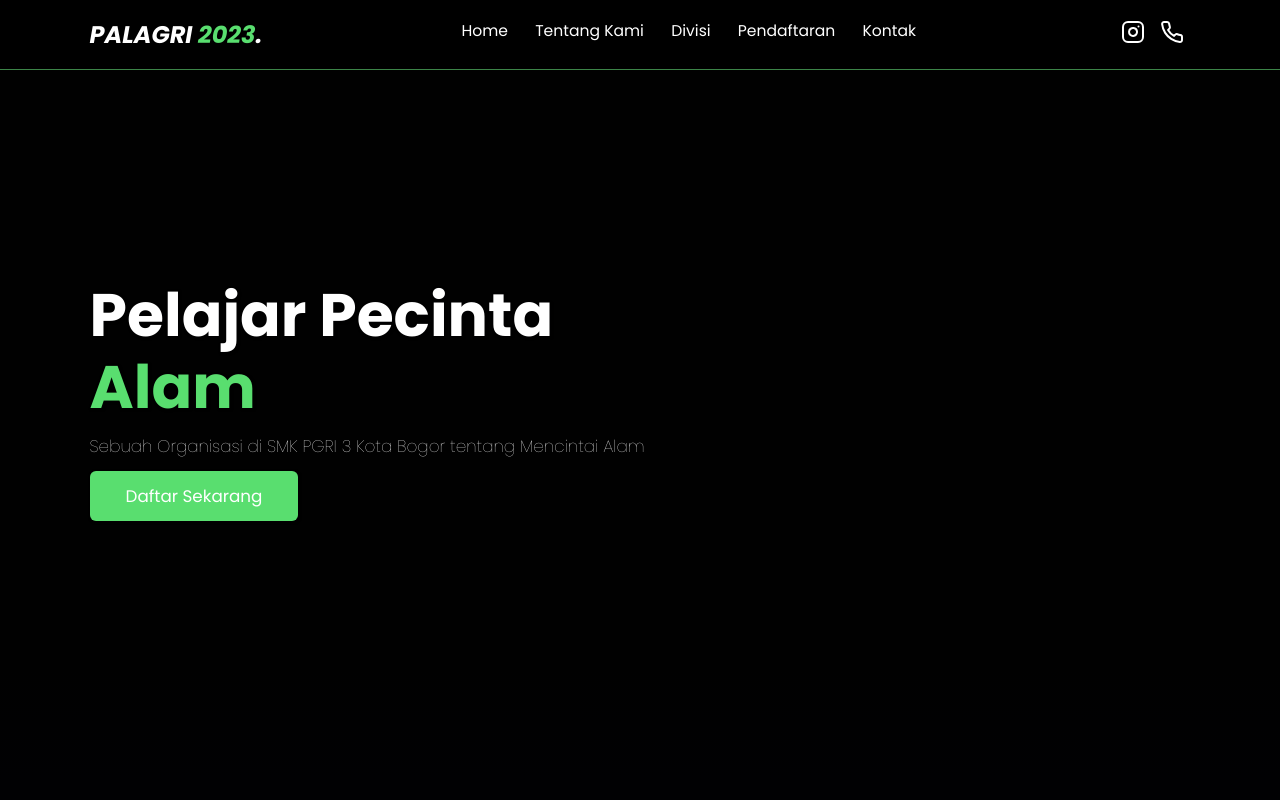
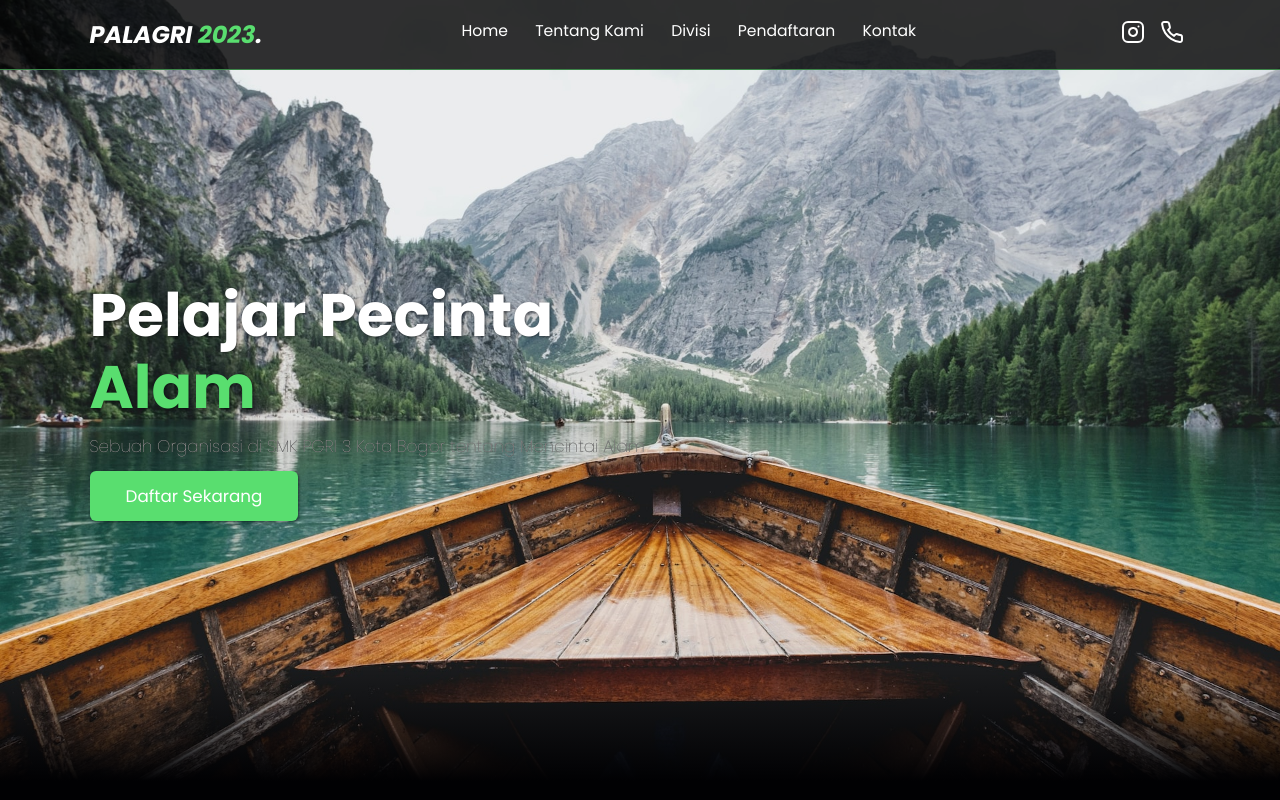
Before and after one commit to RizalMahdi/PALAGRI, a plain HTML site: page index.html in a window 1280 px wide. Shown: the top 800 px of the page. Drawn offline with nearby package versions, Linux system fonts and the light colour scheme.

Commit message:
Update index.html

```diff
--- a/index.html
+++ b/index.html
@@ -47,7 +47,7 @@
 
     <!-- Hero Section Start -->
 
-    <section class="hero" id="home">
+    <section class="hero" id="home" style="background-image: url(img/bg.jpg)">
       <main class="content">
         <h1>Pelajar Pecinta <span>Alam</span></h1>
         <p>Sebuah Organisasi di SMK PGRI 3 Kota Bogor tentang Mencintai Alam</p>
```
